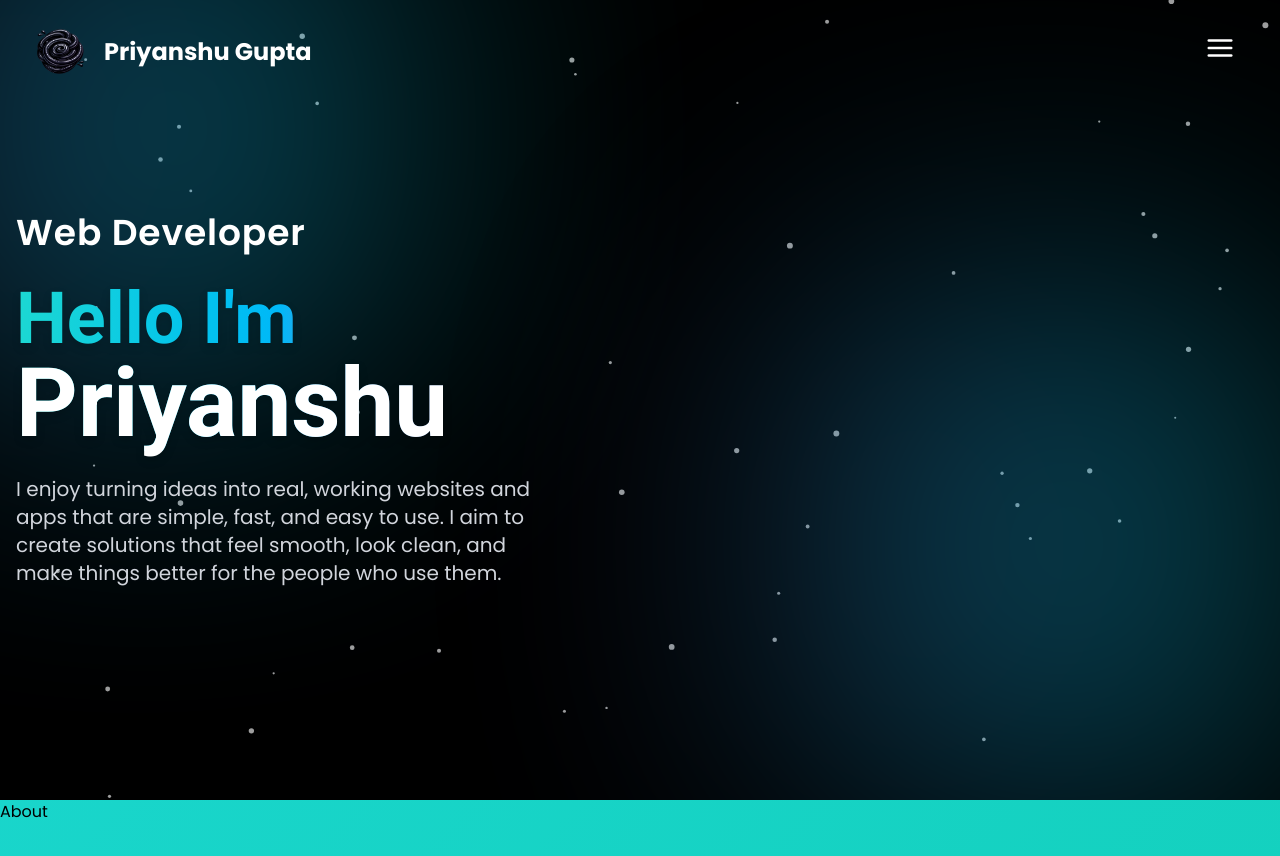
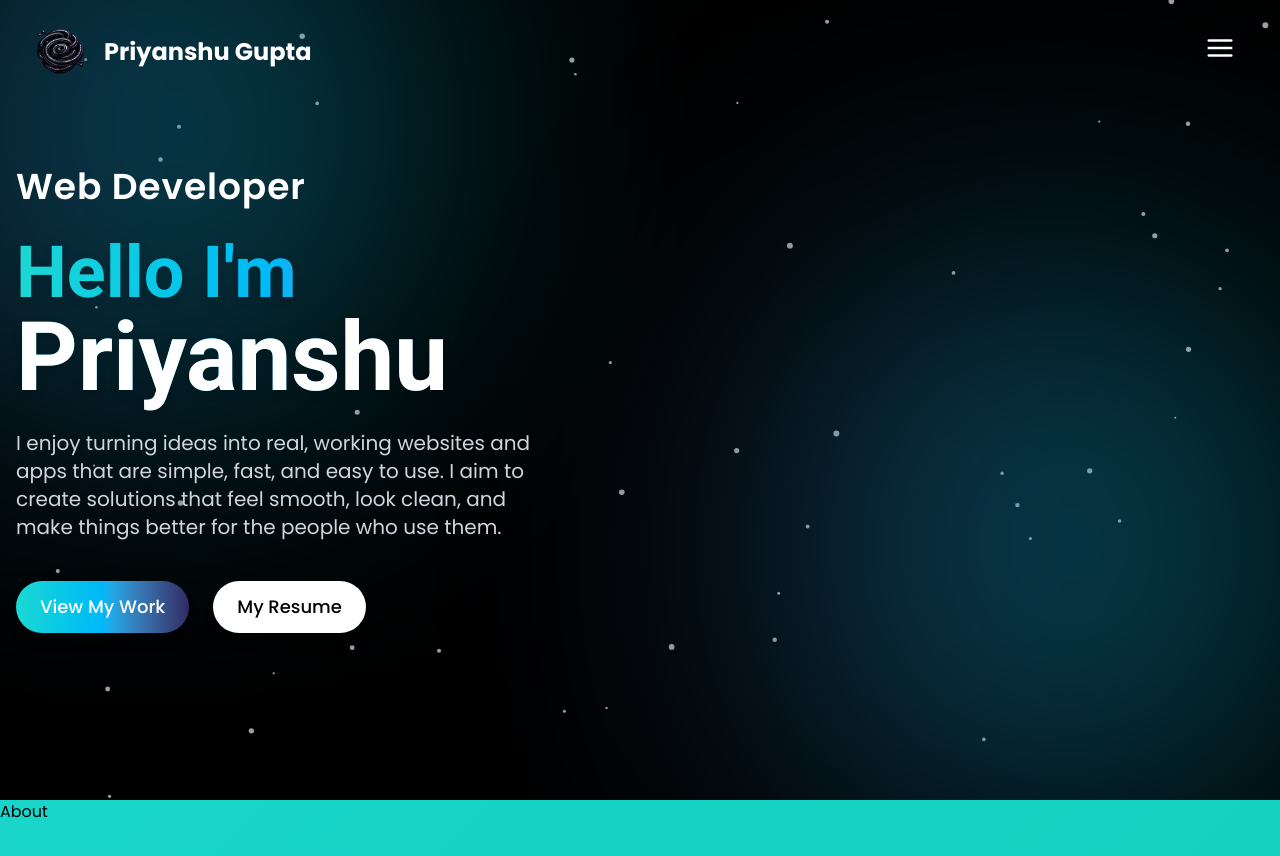
Before and after one commit to priyanshukumargupta01/Portfolio, a React (Vite) app: page / in a window 1280 px wide. Shown: the top 856 px of the page. Built offline with nearby package versions, Linux system fonts and the light colour scheme.

Commit message:
Updated HomePage

```diff
--- a/src/sections/Home.jsx
+++ b/src/sections/Home.jsx
@@ -98,8 +98,37 @@ export default function Home() {
               initial={{ opacity: 0, y: 20 }}
               animate={{ opacity: 1, y: 0 }}
               transition={{ delay: 0.4, duration: 1.2 }}
-            >I enjoy turning ideas into real, working websites and apps that are simple, fast, and easy to use. I aim to create solutions that feel smooth, look clean, and make things better for the people who use them.
+            >
+              I enjoy turning ideas into real, working websites and apps that
+              are simple, fast, and easy to use. I aim to create solutions that
+              feel smooth, look clean, and make things better for the people who
+              use them.
             </motion.p>
+            <motion.div
+              className="mt-10 flex flex-wrap items-center justify-center lg:justify-start gap-6"
+              initial={{ opacity: 0 }}
+              animate={{ opacity: 1 }}
+              transition={{ delay: 0.8, duration: 0.8 }}
+            >
+              <a
+                href="#projects"
+                className="px-6 py-3 rounded-full font-medium text-lg text-white
+                  bg-gradient-to-r from-[#1cd8d2] via-[#00b8f8] to-[#302b63]
+                shadow-lg hover:scale-105 transition-all"
+              >
+                View My Work
+              </a>
+
+              <a
+                href="/Resume.pdf"
+                download
+                className="px-6 py-3 rounded-full text-lg font-medium
+              text-black bg-white hover:bg-gray-200
+                shadow-lg hover:scale-105 transition-all"
+              >
+                My Resume
+              </a>
+            </motion.div>
           </div>
         </div>
       </div>
```
